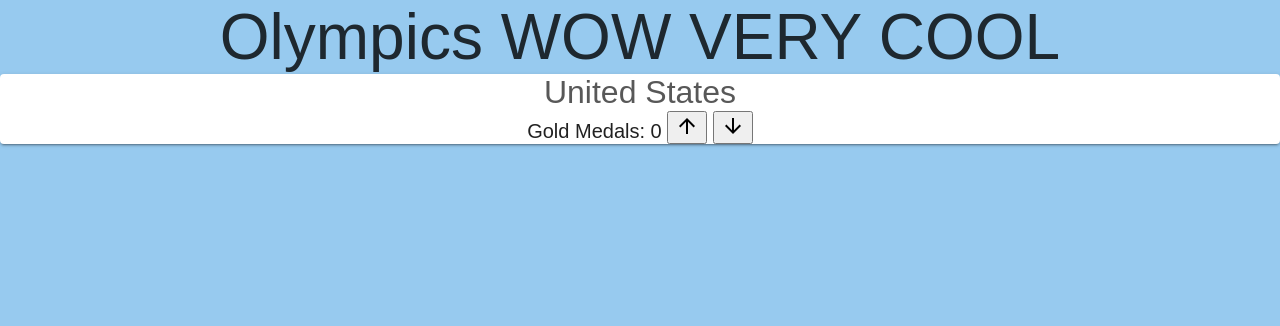
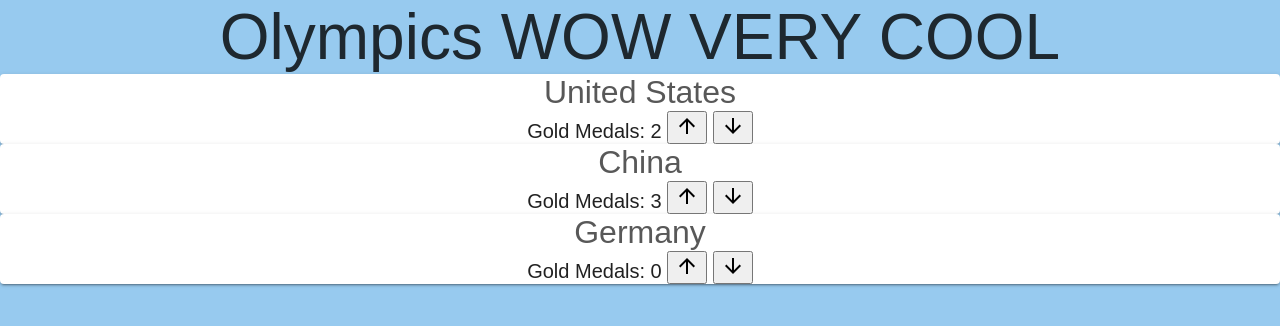
Before and after one commit to athanas1/module-2-assign, a React (Create React App) app: page / in a window 1280 px wide. Shown: the top 326 px of the page. Built offline with nearby package versions, Linux system fonts and the light colour scheme.

Commit message:
Parent component Countries added, props working

```diff
--- a/src/App.js
+++ b/src/App.js
@@ -1,6 +1,6 @@
 import React, { Component } from 'react';
 import './App.css';
-import Country from './components/Country';
+import Countries from './components/Countries';
 
 class App extends Component {
   render() {
@@ -9,7 +9,7 @@ class App extends Component {
         <header className="App-header">
           Olympics WOW VERY COOL
         </header>
-        <Country />
+        <Countries />
       </div>
      );
   }
--- /dev/null
+++ b/src/components/Countries.jsx
@@ -0,0 +1,28 @@
+import React, { Component } from 'react';
+import Country from './Country';
+
+class Countries extends Component {
+    state = {
+        countries: [
+            { id: 1, name: 'United States', goldMedalCount: 2 },
+            { id: 2, name: 'China', goldMedalCount: 3 },
+            { id: 3, name: 'Germany', goldMedalCount: 0 },
+          ]
+    }
+//     addMedal= () => {
+//         this.setState({goldMedalCount: this.state.goldMedalCount + 1})
+//    }
+    render() {
+        return (
+            <React.Fragment>
+                {this.state.countries.map(name =>
+                <Country
+                onIncrement = {this.addMedal}
+                key = { name.id}
+                name = { name.name}
+                goldMedalCount = { name.goldMedalCount}/>)}
+            </React.Fragment>
+        )
+    }
+}
+export default Countries
--- a/src/components/Country.jsx
+++ b/src/components/Country.jsx
@@ -8,8 +8,8 @@ import ArrowDownwardIcon from '@material-ui/icons/ArrowDownward';
 
 class Country extends Component{
     state = {
-        name : 'United States',
-        goldMedalCount: 0,
+        name : this.props.name,
+        goldMedalCount: this.props.goldMedalCount,
     }
     addMedal= () => {
          this.setState({goldMedalCount: this.state.goldMedalCount + 1})
@@ -23,6 +23,7 @@ class Country extends Component{
 
 
     render() {
+        console.log(this.props);
         return(
         <div>
             <Paper elevation={2} className="paper" >
```
